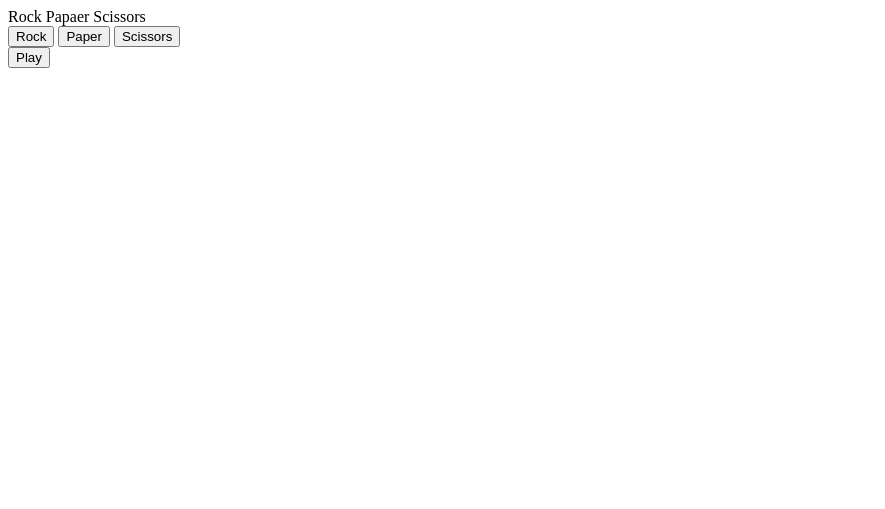
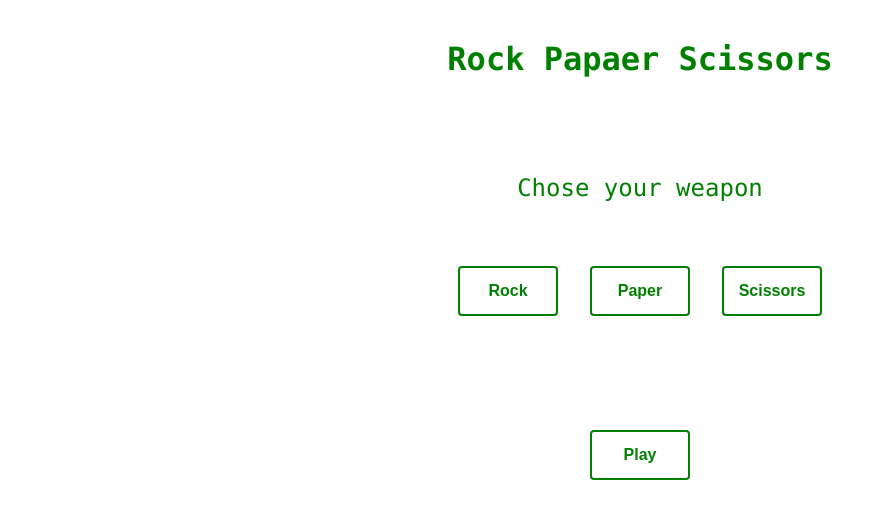
Before and after one commit to tDesmond/rock-paper-scissors, a plain HTML site: page index.html in a window 1280 px wide. Shown: the whole page, without its empty margins (0-885 px from the left). Drawn offline with Linux system fonts and the light colour scheme.

Commit message:
Added styling to the page. Centered all elements. Added hover property too buttons. Set green text.

```diff
--- a/index.html
+++ b/index.html
@@ -5,11 +5,12 @@
     <meta http-equiv="X-UA-Compatible" content="IE=edge">
     <meta name="viewport" content="width=, initial-scale=1.0">
     <script src="game_script.js" defer></script>
+    <link rel="stylesheet" href="stlye.css">
     <title>Rock Papaer Scissors</title>
 </head>
 <body>
     <div class="title">Rock Papaer Scissors</div>
-    <div class="prompt"></div>
+    <div class="prompt">Chose your weapon</div>
     <div class="options">
         <button id="rock-btn">Rock</button>
         <button id="paper-btn">Paper</button>
--- /dev/null
+++ b/stlye.css
@@ -0,0 +1,57 @@
+
+body {
+    display: flex;
+    flex-direction: column;
+    justify-content: center;
+    align-items: center;
+    gap: 32px;
+
+    font-family: Monaco;
+    background-color: white;
+    color: green;
+}
+
+.title {
+    padding: 32px;
+    font-size: xx-large;
+    font-weight: bold;
+    text-align: center;
+}
+
+.prompt {
+    padding: 32px;
+    font-size: x-large;
+}
+
+button {
+    border: 2px solid green;
+    border-radius: 4px;
+    background-color: white;
+    color: green;
+    font-size: medium;
+    font-weight: bold;
+}
+
+button:hover {
+    background-color: green;
+    color: white;
+}
+
+.options {
+    display: flex;
+    flex-direction: row;
+    justify-content: center;
+    gap: 32px;
+    padding: 0px;
+}
+
+#rock-btn, #paper-btn, #scissors-btn, #play-btn {
+    height: 50px;
+    width: 100px;
+}
+
+.player-choice, .result {
+    height: 50px;
+    width: 200px;
+    text-align: center;
+}
```
Also changed, not shown: game_script.js (+2 -5 lines).
